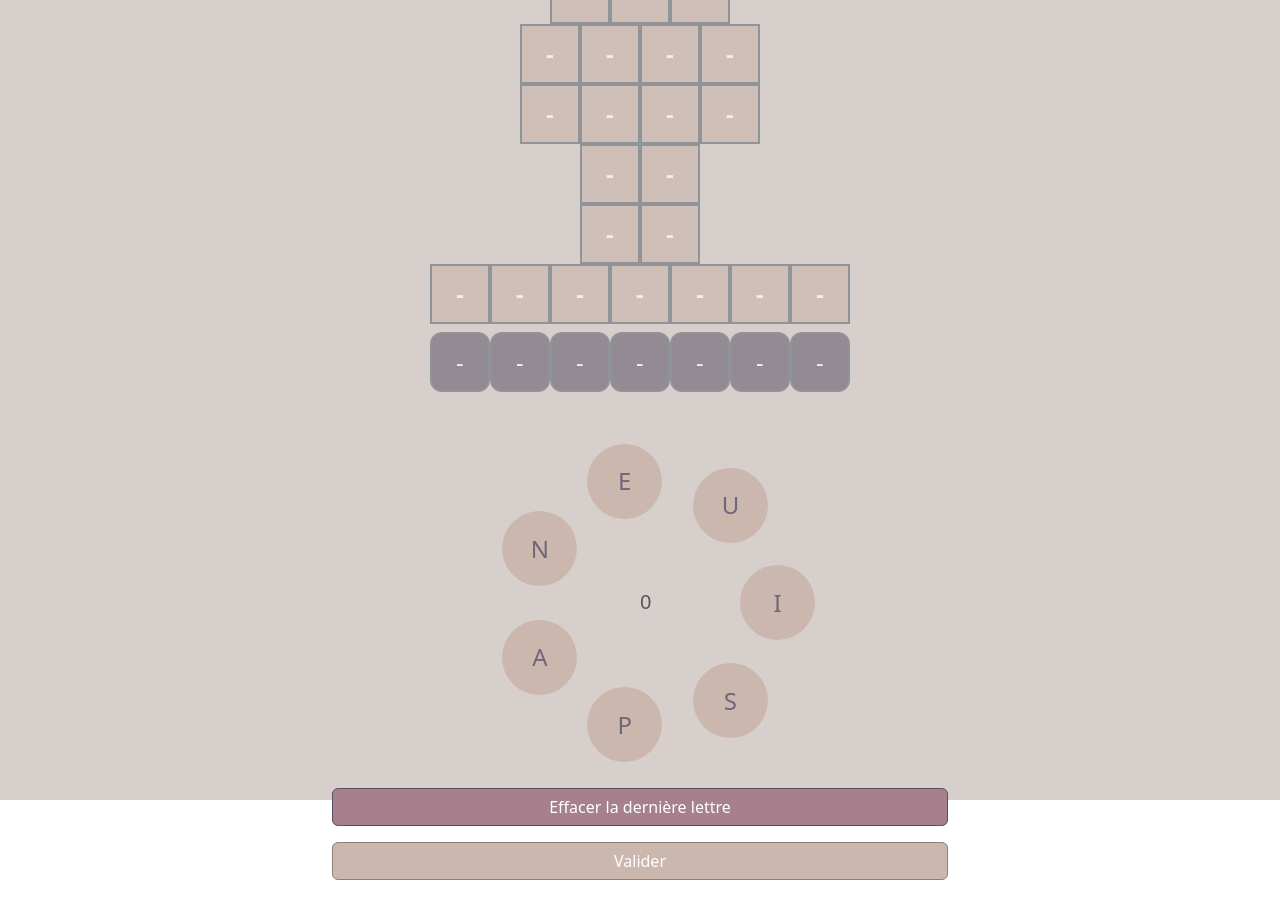
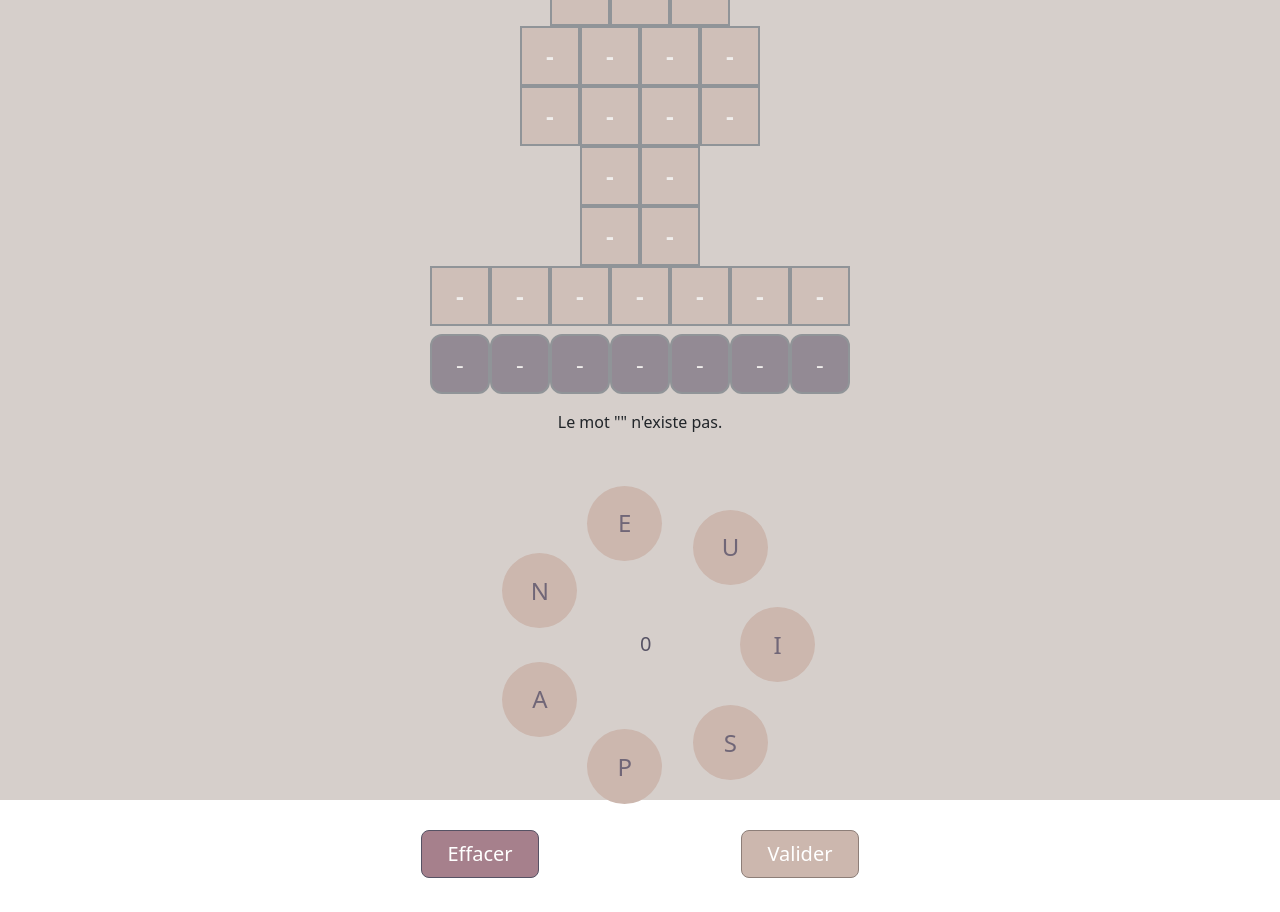
Before and after one commit to vferat/app-for-my-mom, a Vue app in the folder app-for-my-mom/: page / in a window 1280 px wide. Built offline with nearby package versions, Linux system fonts and the light colour scheme.

Commit message:
Update Game.vue

```diff
--- a/app-for-my-mom/src/components/Game.vue
+++ b/app-for-my-mom/src/components/Game.vue
@@ -26,6 +26,13 @@
       </div>
     </div>
 
+    <!-- Result of the word check -->
+    <div v-if="checkResult !== null" class="mt-3 text-center">
+      <p v-if="checkResult">Le mot "{{ formedWord }}" existe.</p>
+      <p v-else>Le mot "{{ formedWord }}" n'existe pas.</p>
+    </div>
+
+
     <!-- Circle buttons -->
     <div class="circle-container mt-5 mb-5">
       <button
@@ -44,32 +51,20 @@
       <div class="text-center bonus">
         <h5>{{ bonusPoints }}</h5>
       </div>
-
-
     </div>
 
     <!-- Button to erase the last letter -->
     <div class="row mt-3">
-      <div class="col text-center">
-        <button type="button" class="btn btn-danger" @click="removeLastLetter">
-          Effacer la dernière lettre
+      <div class="col align-self-end">
+        <button type="button" class="btn btn-danger btn-lg" @click="removeLastLetter">
+          Effacer
         </button>
       </div>
-    </div>
-
-    <!-- Button to check the word -->
-    <div class="row mt-3">
-      <div class="col text-center">
-        <button type="button" class="btn btn-primary" @click="checkWord">
+      <div class="col align-self-end">
+        <button type="button" class="btn btn-primary btn-lg" @click="checkWord">
           Valider
         </button>
       </div>
-    </div>
-
-    <!-- Result of the word check -->
-    <div v-if="checkResult !== null" class="mt-3 text-center">
-      <p v-if="checkResult">Le mot "{{ formedWord }}" existe.</p>
-      <p v-else>Le mot "{{ formedWord }}" n'existe pas.</p>
     </div>
   </div>
 </template>
@@ -83,7 +78,7 @@ export default {
   data() {
     return {
       letters: [],
-      checkResult: null,
+      checkResult: false,
       formedWord: "",
       dictionary: [],
       lemmes: [],
@@ -284,14 +279,14 @@ export default {
 }
 
 .btn-primary {
-  width: 100%;
+  width: 40%;
   background-color: #CCB7AE !important; /* Warm brown for primary actions */
   border-color: #8d7e78;
   color: rgb(255, 255, 255);
 }
 
 .btn-danger {
-  width: 100%;
+  width: 40%;
   background-color: #A6808C !important; /* Deep grayish-purple for danger actions */
   border-color: #565264;
   color: white;
```
